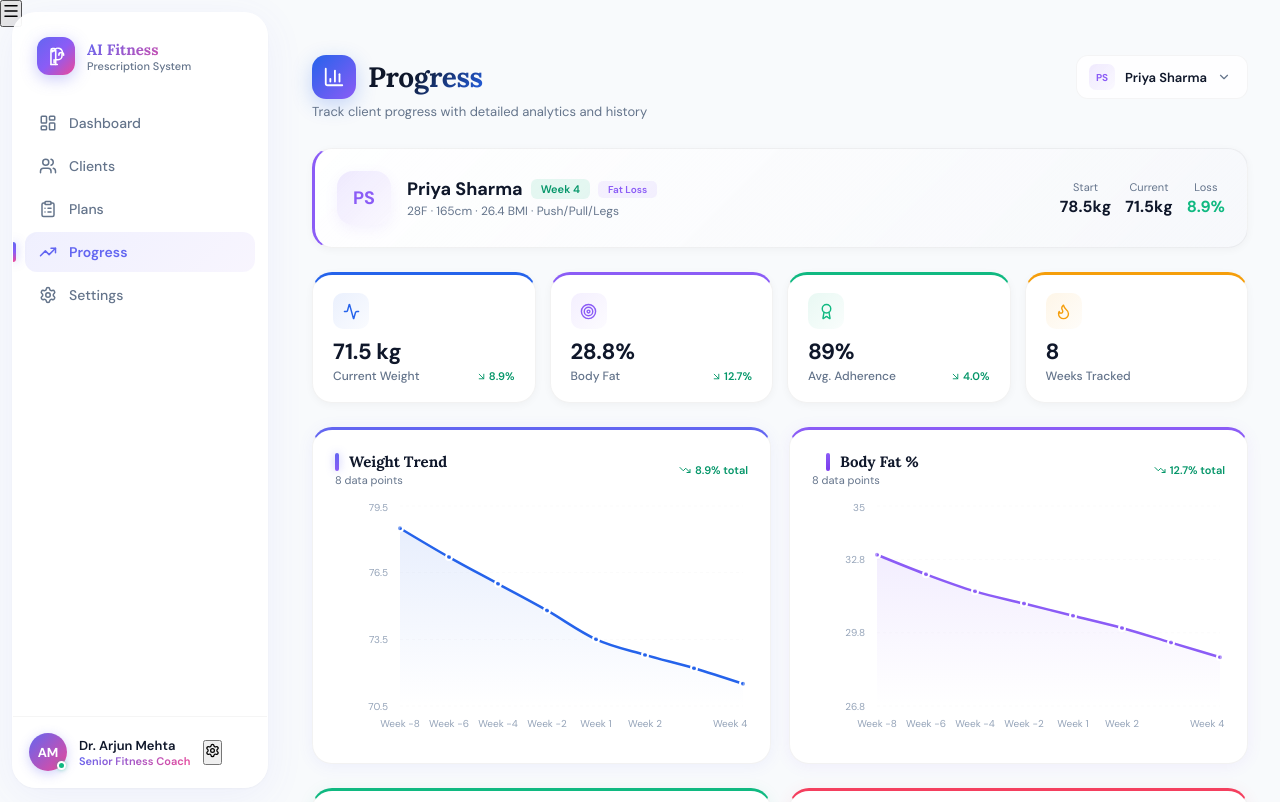
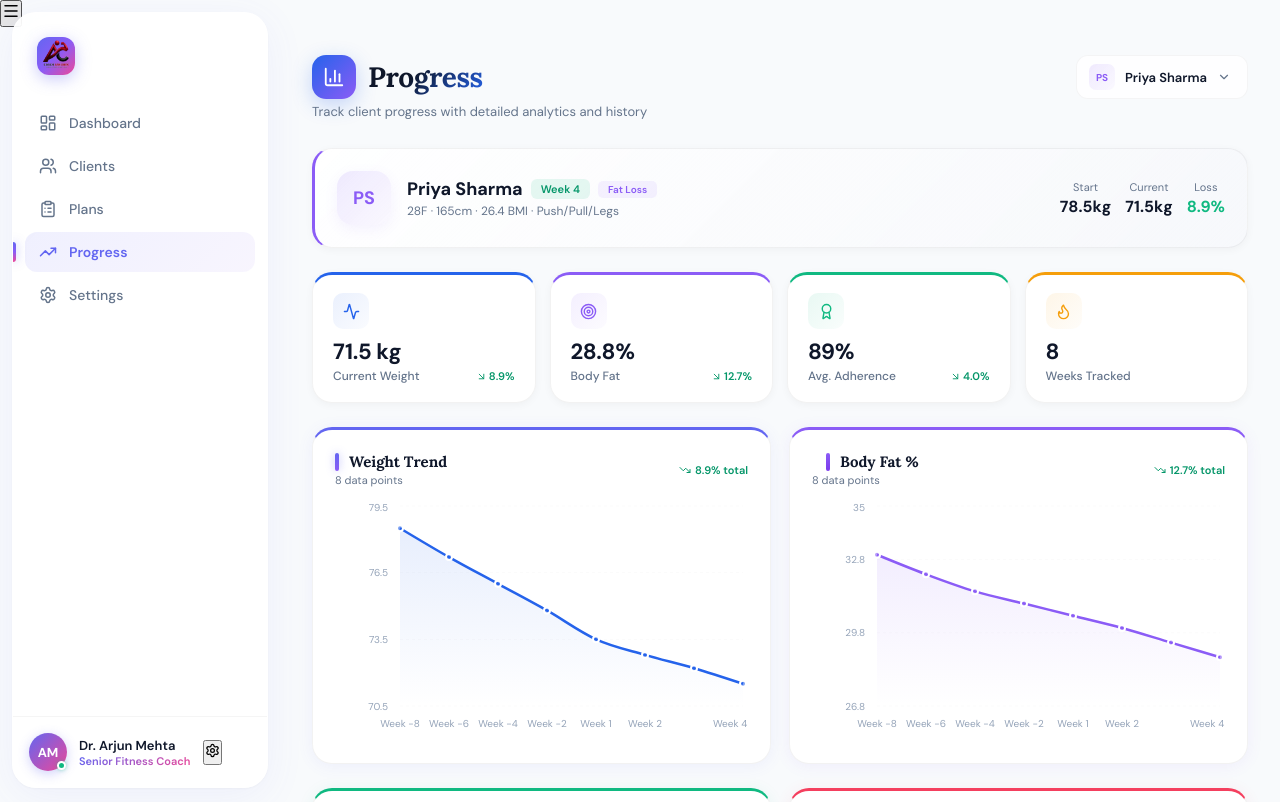
Before and after one commit to abhishek21lift-oss/fitpro-frontend, a Next.js app: page /analytics in a window 1280 px wide. Shown: the top 802 px of the page. Built offline with nearby package versions, Linux system fonts and the light colour scheme.

Commit message:
Replace logo with new image asset

```diff
--- a/src/app/layout.tsx
+++ b/src/app/layout.tsx
@@ -54,13 +54,7 @@ export default function RootLayout({ children }: { children: React.ReactNode })
         <div className="app-shell">
           <aside className={`sidebar${sidebarOpen ? ' open' : ''}`}>
             <div className="sidebar-logo">
-              <div className="sidebar-logo-icon">
-                <svg width="19" height="19" viewBox="0 0 24 24" fill="none" stroke="currentColor" strokeWidth="2" strokeLinecap="round" strokeLinejoin="round"><path d="M6 5h.01M6 5a1 1 0 0 1 2 0M6 5c0 .5.5 1 1 1"/><path d="M9 4.86A5 5 0 0 1 19 9v2a5 5 0 0 1-5 5h-3"/><path d="M9 16v4"/><path d="M5 22h8"/><path d="M5 22V4a2 2 0 0 1 2-2h2a2 2 0 0 1 2 2v18"/><path d="M15 10.5V10a3 3 0 0 1 3-3h0a3 3 0 0 1 3 3v.5"/></svg>
-              </div>
-              <div className="sidebar-logo-text">
-                <div className="sidebar-logo-title">AI Fitness</div>
-                <div className="sidebar-logo-sub">Prescription System</div>
-              </div>
+              <img src="/logo.png" alt="Logo" className="sidebar-logo-icon" style={{ width: 38, height: 38, objectFit: 'cover' }} />
             </div>
 
             <nav className="sidebar-nav">
```
Also changed, not shown: src/components/Sidebar.tsx (+2 -8 lines), public/logo.png (added).
